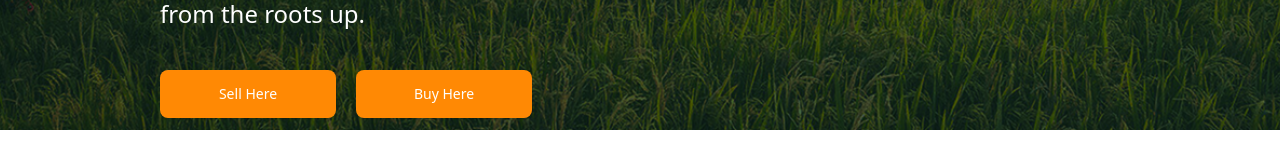
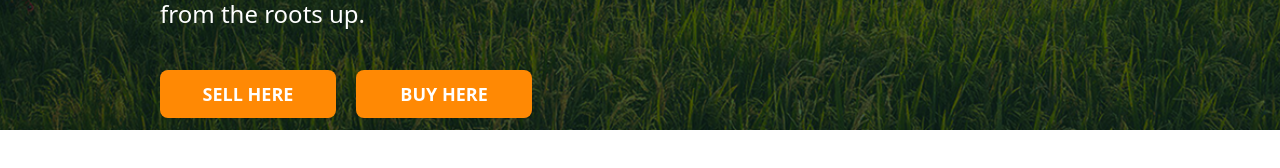
Before and after one commit to NunCoding/agri_connect, a Next.js app: page / in a window 1280 px wide. Shown: the part 670-838 px from the top of the page. Built offline with nearby package versions, Linux system fonts and the light colour scheme.

Commit message:
customize button

```diff
--- a/components/landing-page.tsx
+++ b/components/landing-page.tsx
@@ -13,9 +13,13 @@ const Landing = () => {
           Empowering Rural Dreams, Nurturing Agricultural Growth - AgriConnect
           Hub cultivates prosperity from the roots up.
         </p>
-      <div className="flex gap-5 text-xl">
-        <Button className="bg-orange-400 border-none w-44 h-12" variant={'outline'}>Sell Here</Button>
-        <Button className="bg-orange-400 border-none w-44 h-12" variant={'outline'}>Buy Here</Button>
+      <div className="flex gap-5">
+        <Button className="bg-orange-400 border-none w-44 h-12" variant={'outline'}>
+          <span className="text-sm sm:text-lg font-bold">SELL HERE</span>
+        </Button>
+        <Button className="bg-orange-400 border-none w-44 h-12" variant={'outline'}>
+        <span className="text-sm sm:text-lg font-bold">BUY HERE</span>
+        </Button>
       </div>
       </div>
     </div>
```
